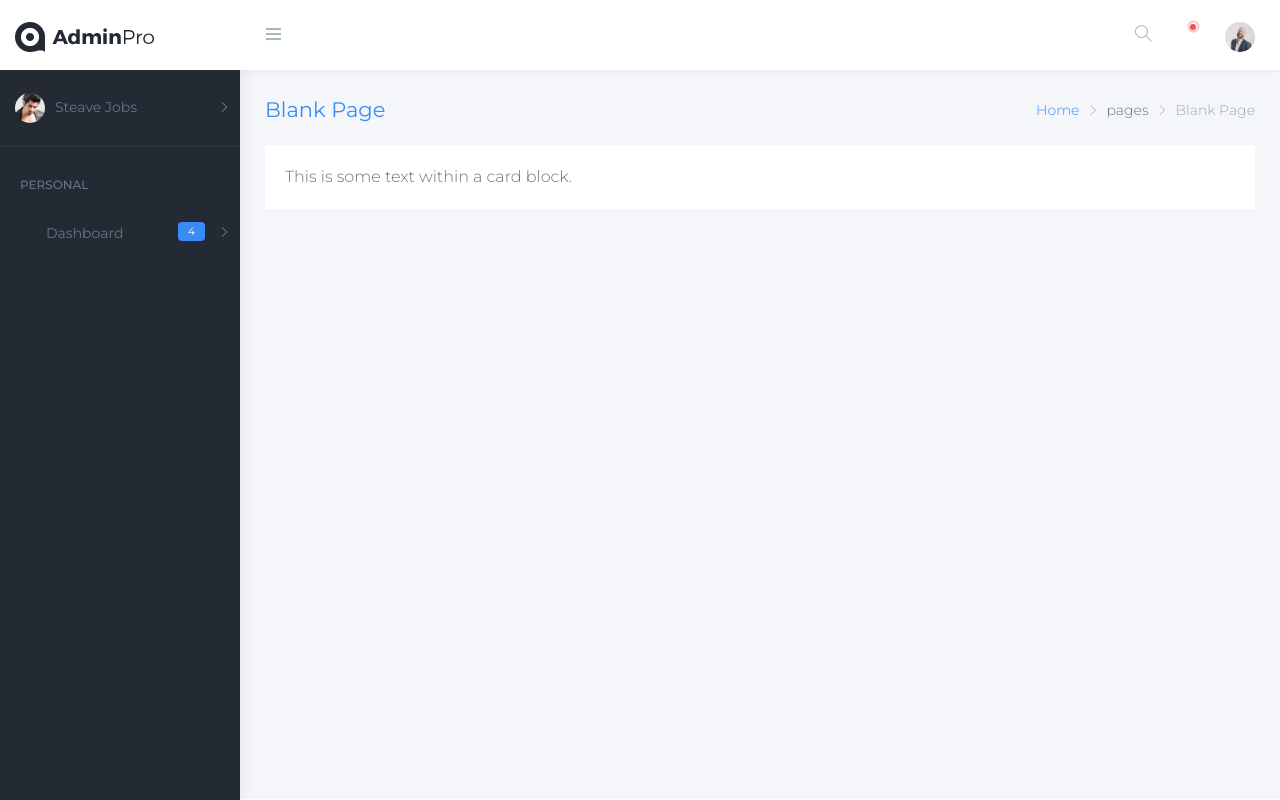
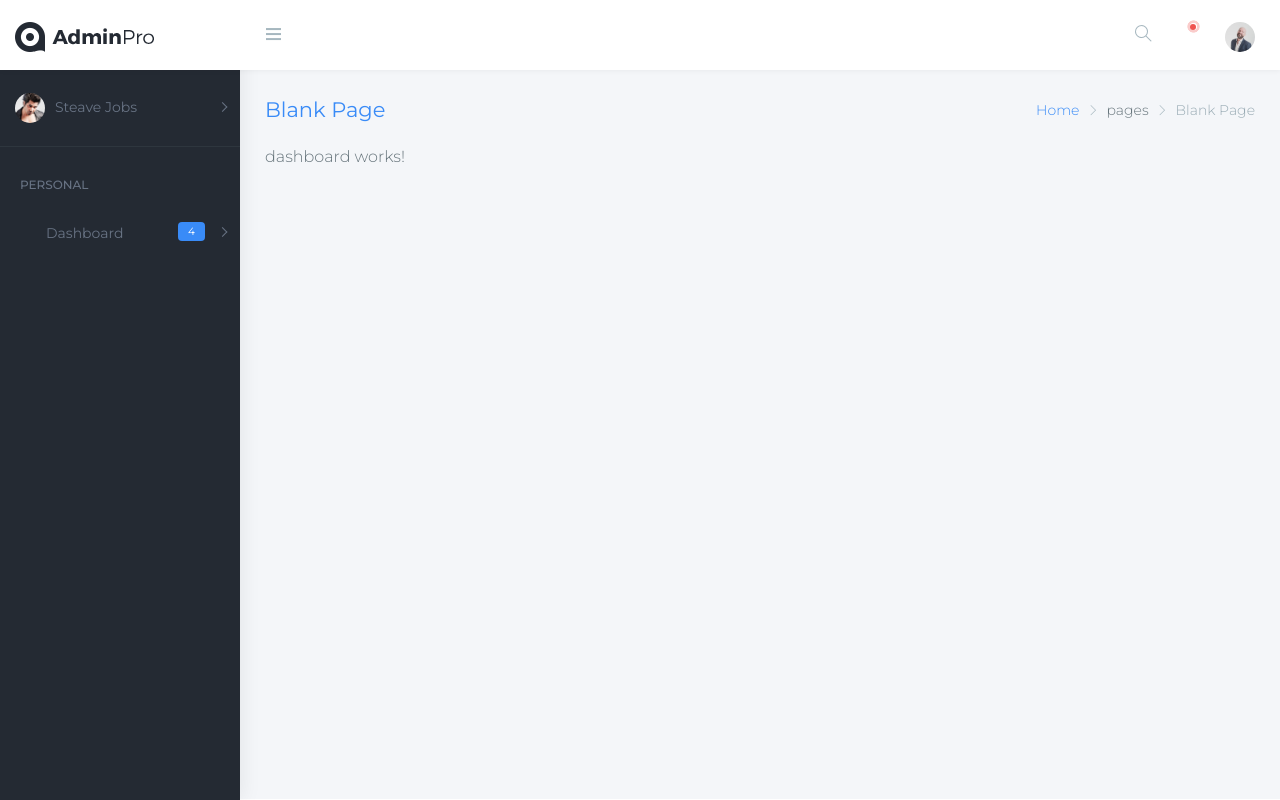
Before and after one commit to isamed92/admin-pro, an Angular app: page /#/dashboard in a window 1280 px wide. Built offline with nearby package versions, Linux system fonts and the light colour scheme; a web font is replaced by a local one.

Commit message:
add router module for pages

```diff
--- a/src/app/app.component.html
+++ b/src/app/app.component.html
@@ -16,7 +16,8 @@
       <!-- ============================================================== -->
       <!-- Start Page Content -->
       <!-- ============================================================== -->
-      <div class="row">
+      <router-outlet></router-outlet>
+      <!-- <div class="row">
         <div class="col-12">
           <div class="card">
             <div class="card-body">
@@ -24,7 +25,7 @@
             </div>
           </div>
         </div>
-      </div>
+      </div> -->
       <!-- ============================================================== -->
       <!-- End PAge Content -->
       <!-- ============================================================== -->
--- a/src/app/app.module.ts
+++ b/src/app/app.module.ts
@@ -10,6 +10,7 @@ import { Graficas1Component } from './pages/graficas1/graficas1.component';
 import { HeaderComponent } from './shared/header/header.component';
 import { SidebarComponent } from './shared/sidebar/sidebar.component';
 import { BreadcrumbsComponent } from './shared/breadcrumbs/breadcrumbs.component';
+import { AppRoutingModule } from './app-routing.module';
 
 @NgModule({
   declarations: [
@@ -24,7 +25,8 @@ import { BreadcrumbsComponent } from './shared/breadcrumbs/breadcrumbs.component
     BreadcrumbsComponent
   ],
   imports: [
-    BrowserModule
+    BrowserModule,
+    AppRoutingModule
   ],
   providers: [],
   bootstrap: [AppComponent]
```
Also changed, not shown: src/app/app-routing.module.ts (added, +32 -0 lines).
